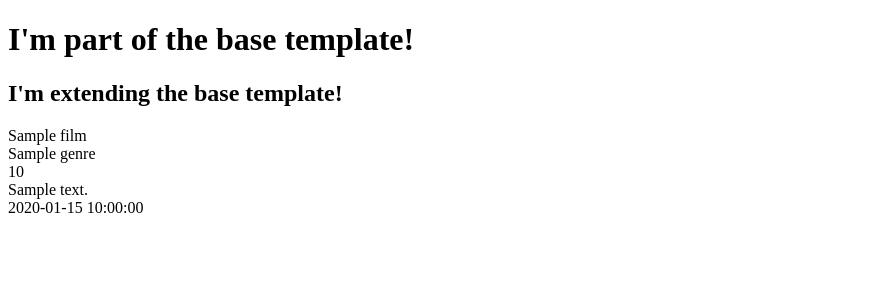
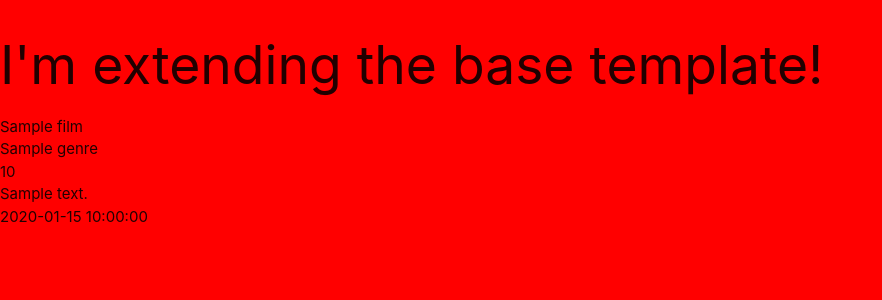
Before and after one commit to Code-Institute-Submissions/Mishsmelle-milestone-three_DecResub, a Flask app: page / in a window 1280 px wide. Shown: the top 300 px of the page, without its empty margins (0-882 px from the left). Run offline with Flask 2, Linux system fonts and the light colour scheme; a database or web service that is not in the repository returns one stand-in record (values such as "Sample title"); some libraries are stand-ins or nearby versions.

Commit message:
Add Materialize and Static files

```diff
--- /dev/null
+++ b/static/css/style.css
@@ -0,0 +1,3 @@
+body {
+    background-color: red;
+}
--- a/templates/base.html
+++ b/templates/base.html
@@ -4,15 +4,27 @@
 <head>
     <meta charset="UTF-8">
     <meta name="viewport" content="width=device-width, initial-scale=1.0">
+    <link rel="stylesheet" href="https://cdnjs.cloudflare.com/ajax/libs/font-awesome/5.15.3/css/all.min.css"
+        integrity="sha512-iBBXm8fW90+nuLcSKlbmrPcLa0OT92xO1BIsZ+ywDWZCvqsWgccV3gFoRBv0z+8dLJgyAHIhR35VZc2oM/gI1w=="
+        crossorigin="anonymous" referrerpolicy="no-referrer" type="text/css" />
+    <link rel="stylesheet" href="https://cdnjs.cloudflare.com/ajax/libs/materialize/1.0.0/css/materialize.min.css"
+        type="text/css">
+    <link rel="stylesheet" href="{{ url_for('static', filename='css/style.css') }}" type="text/css">
+    {% block styles %}
+    {% endblock %}
     <title>Task Manager</title>
 </head>
 
 <body>
 
-    <h1>I'm part of the base template!</h1>
     {% block content %}
     {% endblock %}
-
+    <script src="https://code.jquery.com/jquery-3.6.0.min.js"
+        integrity="sha256-/xUj+3OJU5yExlq6GSYGSHk7tPXikynS7ogEvDej/m4=" crossorigin="anonymous"></script>
+    <script src="https://cdnjs.cloudflare.com/ajax/libs/materialize/1.0.0/js/materialize.min.js"></script>
+    <script src="{{ url_for('static', filename='js/script.js') }}"></script>
+    {% block scripts %}
+    {% endblock %}
 </body>
 
 </html>
```
Also changed, not shown: static/js/script.js (added).
